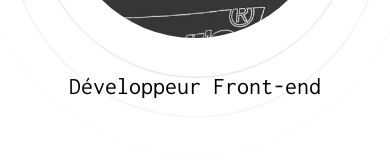
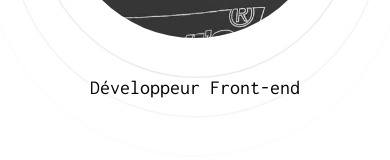
Before and after one commit to AlexisF9/Portfolio-2025, a Next.js app: page / in a window 390 px wide. Shown: the part 584-744 px from the top of the page. Built offline with nearby package versions, Linux system fonts and the light colour scheme; a web font is replaced by a local one.

Commit message:
edit subtitle responsive

```diff
--- a/src/components/hero.tsx
+++ b/src/components/hero.tsx
@@ -148,7 +148,7 @@ export function Hero() {
         />
         <h2
           ref={subtitleRef}
-          className="absolute -bottom-16 opacity-[0] text-2xl text-center z-[1]"
+          className="absolute -bottom-16 opacity-[0] text-xl md:text-2xl text-center z-[1]"
         >
           Développeur Front-end
         </h2>
```
